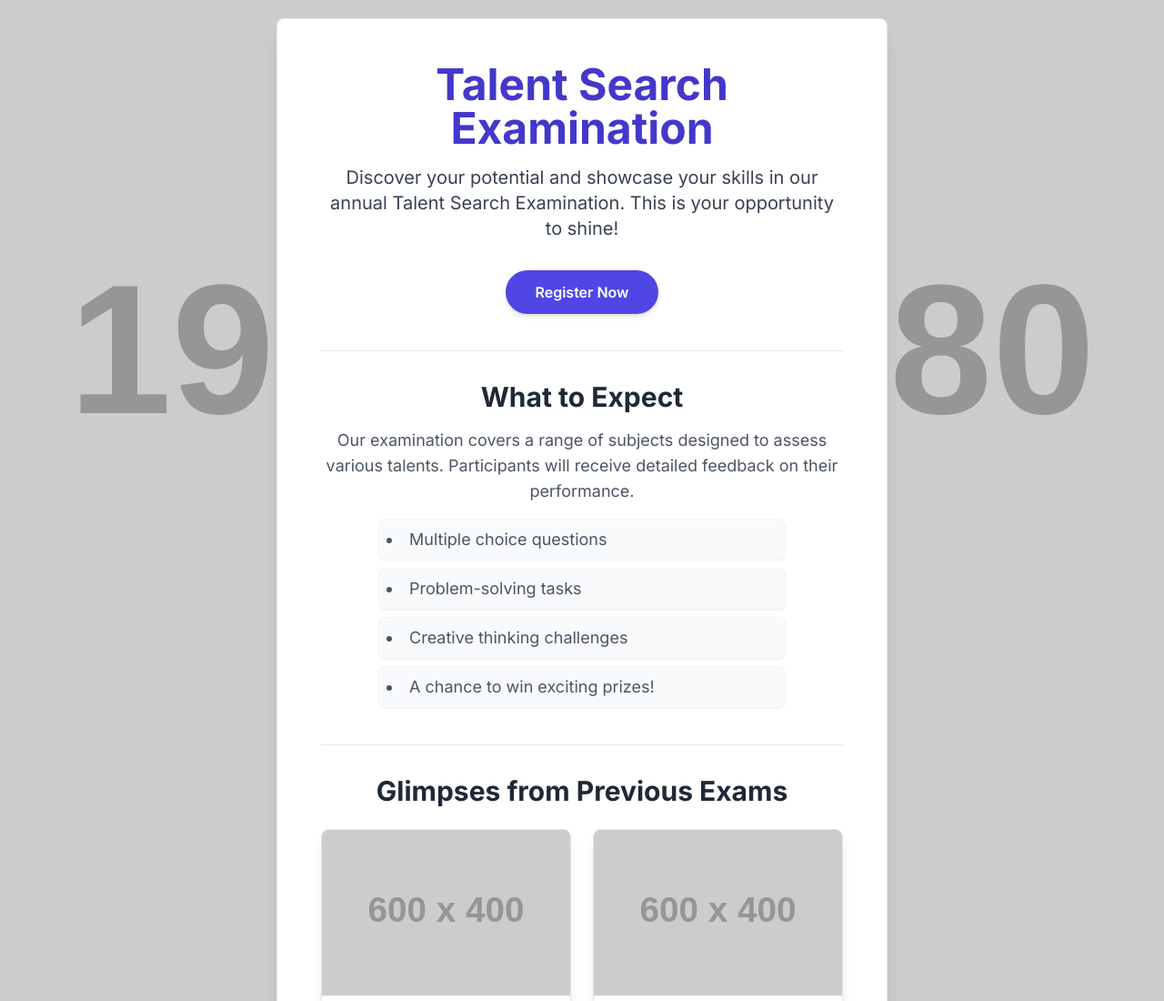
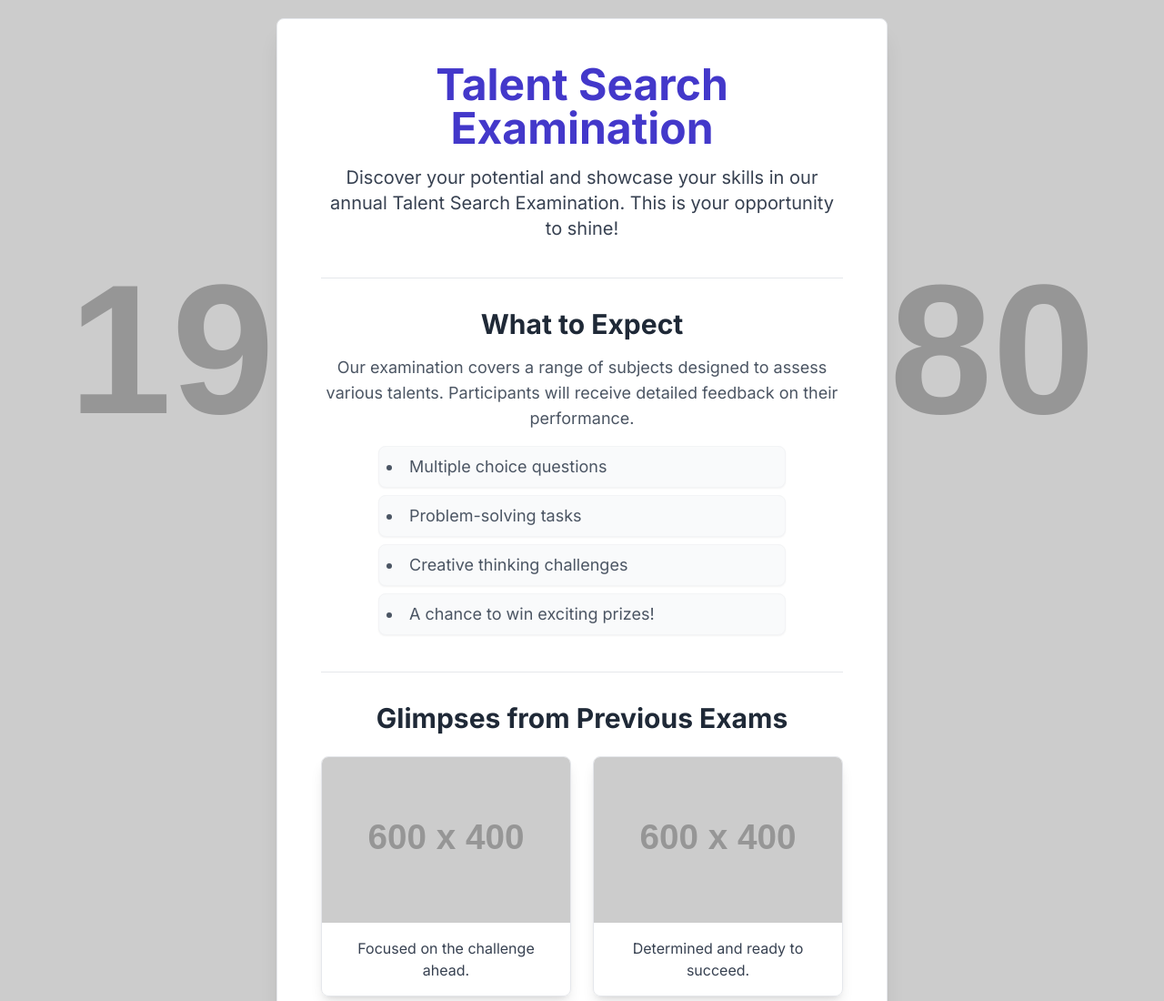
Before and after one commit to abulk2002/telentsearch, a plain HTML site: page index.html in a window 1280 px wide. Shown: the top 1100 px of the page at 91% size. Drawn offline with nearby package versions, Linux system fonts and the light colour scheme; placeholder pictures from the web are drawn by us.

Commit message:
Update index.html

```diff
--- a/index.html
+++ b/index.html
@@ -38,12 +38,6 @@
         <p class="text-gray-700 text-lg md:text-xl mb-8 leading-relaxed">
             Discover your potential and showcase your skills in our annual Talent Search Examination. This is your opportunity to shine!
         </p>
-
-        <!-- Call-to-action Button -->
-        <a href="#" class="inline-block bg-indigo-600 hover:bg-indigo-700 text-white font-semibold py-3 px-8 rounded-full transition duration-300 ease-in-out transform hover:scale-105 shadow-md">
-            Register Now
-        </a>
-
         <!-- Placeholder for more content or sections -->
         <div class="mt-10 pt-8 border-t border-gray-200">
             <h2 class="text-gray-800 text-2xl md:text-3xl font-bold mb-4">What to Expect</h2>
```
